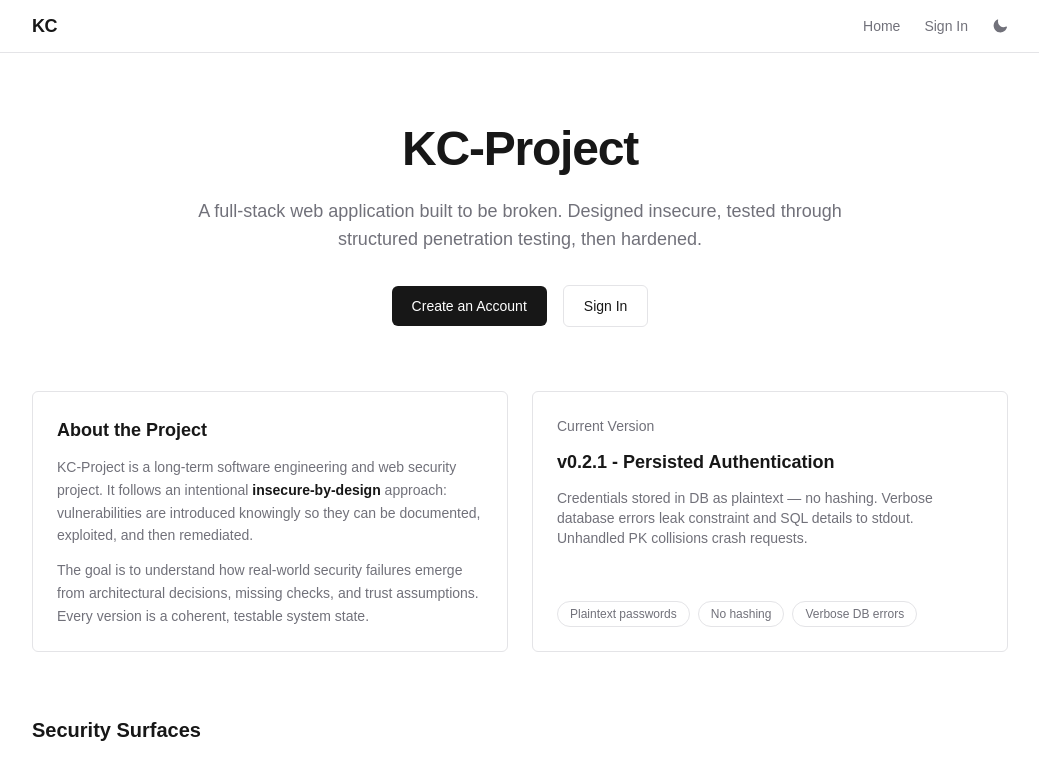
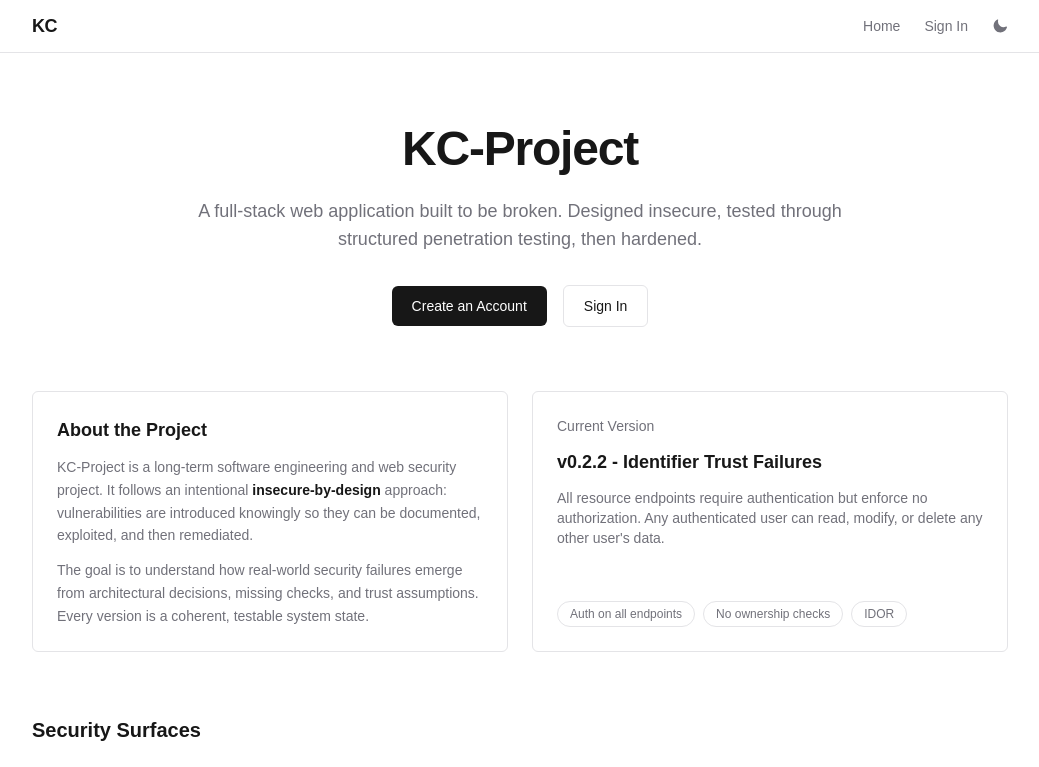
Before and after one commit to KLJr-Dev/KC-Project, a Next.js app in the folder frontend/: page / in a window 1280 px wide. Shown: the top 767 px of the page, without its empty margins (120-1159 px from the left). Built offline with nearby package versions, Linux system fonts and the light colour scheme.

Commit message:
v0.2.2 frontend: bump version badge to identifier trust failures
- Version badge: v0.2.2 - Identifier Trust Failures
- Description: authentication without authorization, IDOR
- Tags: Auth on all endpoints, No ownership checks, IDOR

```diff
--- a/frontend/app/page.tsx
+++ b/frontend/app/page.tsx
@@ -80,21 +80,21 @@ export default function HomePage() {
         <div className="flex flex-col justify-between rounded-md border border-border p-6">
           <div className="space-y-3">
             <h2 className="text-sm font-medium text-muted">Current Version</h2>
-            <p className="text-lg font-semibold text-foreground">v0.2.1 - Persisted Authentication</p>
+            <p className="text-lg font-semibold text-foreground">v0.2.2 - Identifier Trust Failures</p>
             <p className="text-sm text-muted">
-              Credentials stored in DB as plaintext — no hashing. Verbose database errors leak
-              constraint and SQL details to stdout. Unhandled PK collisions crash requests.
+              All resource endpoints require authentication but enforce no authorization. Any
+              authenticated user can read, modify, or delete any other user&apos;s data.
             </p>
           </div>
           <div className="mt-6 flex flex-wrap gap-2">
             <span className="rounded-full border border-border px-3 py-1 text-xs text-muted">
-              Plaintext passwords
+              Auth on all endpoints
             </span>
             <span className="rounded-full border border-border px-3 py-1 text-xs text-muted">
-              No hashing
+              No ownership checks
             </span>
             <span className="rounded-full border border-border px-3 py-1 text-xs text-muted">
-              Verbose DB errors
+              IDOR
             </span>
           </div>
         </div>
```
